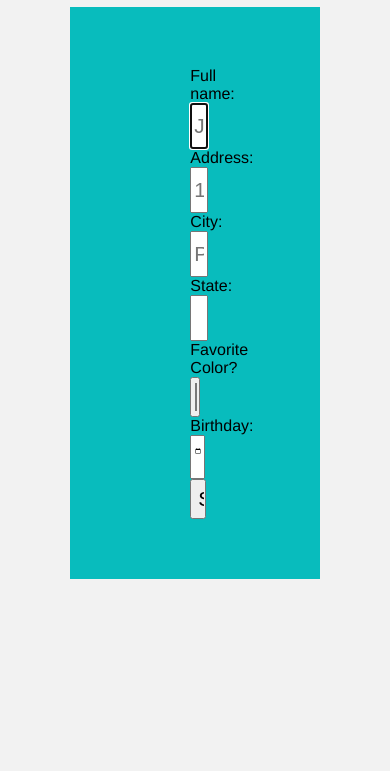
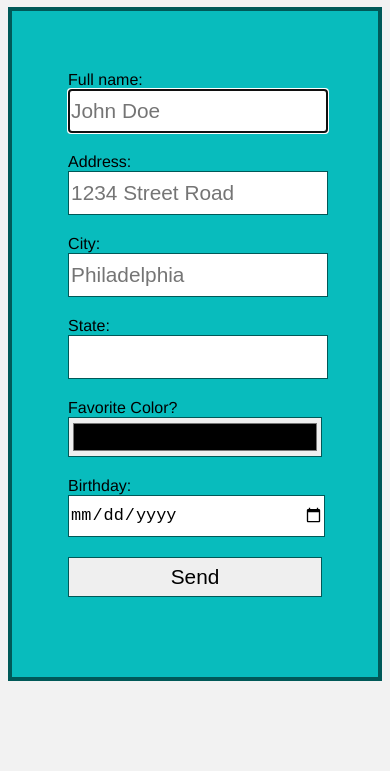
Before and after one commit to UbuntuJohn/DWS2, a plain HTML site: page B7/index.html in a window 390 px wide. Shown: the part 73-844 px from the top of the page. Drawn offline with Linux system fonts and the light colour scheme.

Commit message:
B7 changes

```diff
--- a/B7/css/main.css
+++ b/B7/css/main.css
@@ -10,13 +10,25 @@ body {
 
 form {
 	background-color: #08BCBD;
-	padding: 60px 120px;
+	padding:60px 15%;
+	border: 4px solid #005958;
 }
 
-
-
-input:not([type='checkbox']) {
+input:not([type='checkbox']), input:not([type='submit']) {
 	width: 100%;
 	height: 40px;
 	font-size: 1.3em;
+	margin-bottom: 20px;
+	border: 1px solid #005958;
 }
+
+@media (max-width: 768px) {
+	#wrapper {
+		width: 100%;
+	}
+
+	input:not([type='checkbox']) {
+		width: 100%;
+
+	}
+}
--- a/B7/index.html
+++ b/B7/index.html
@@ -92,7 +92,7 @@
 	<div></div>
 	<div></div>
 	<div></div>
-	<div><input type='submit'></div>
+	<div><input type='submit' value='Send'></div>
 </form>
 </div>
 </body>
```
